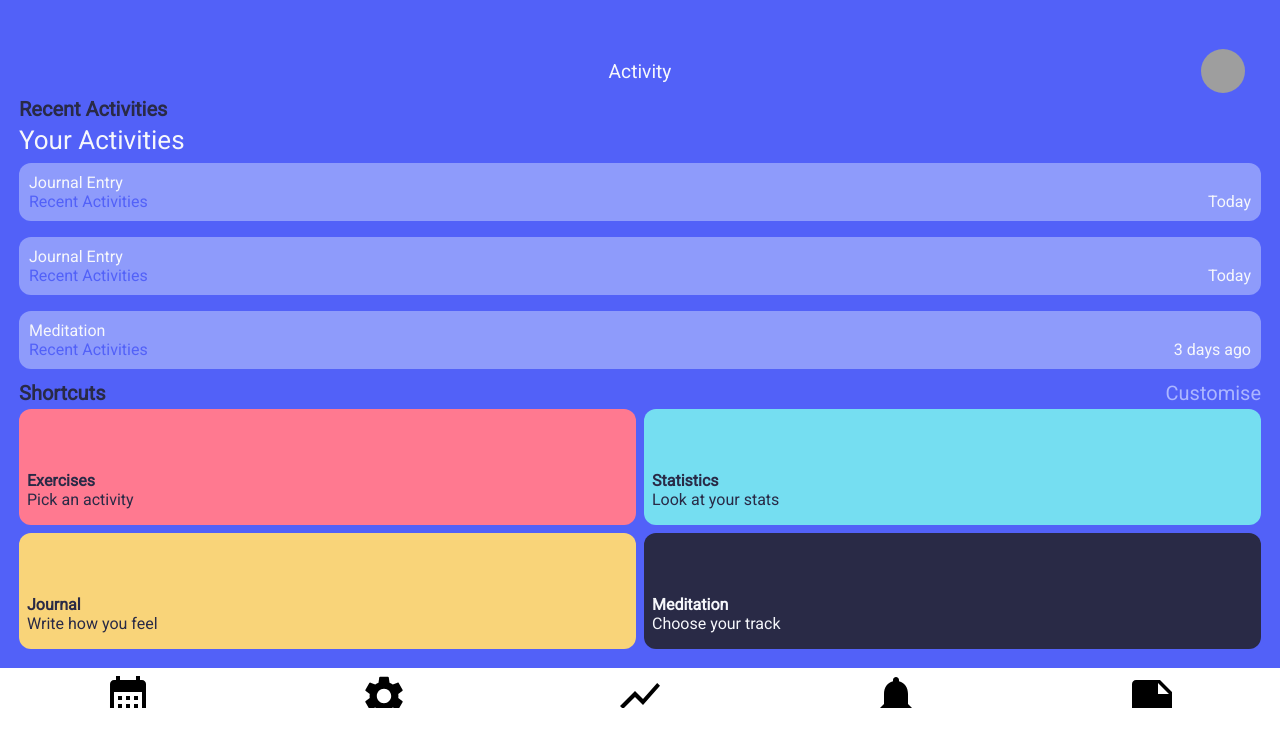
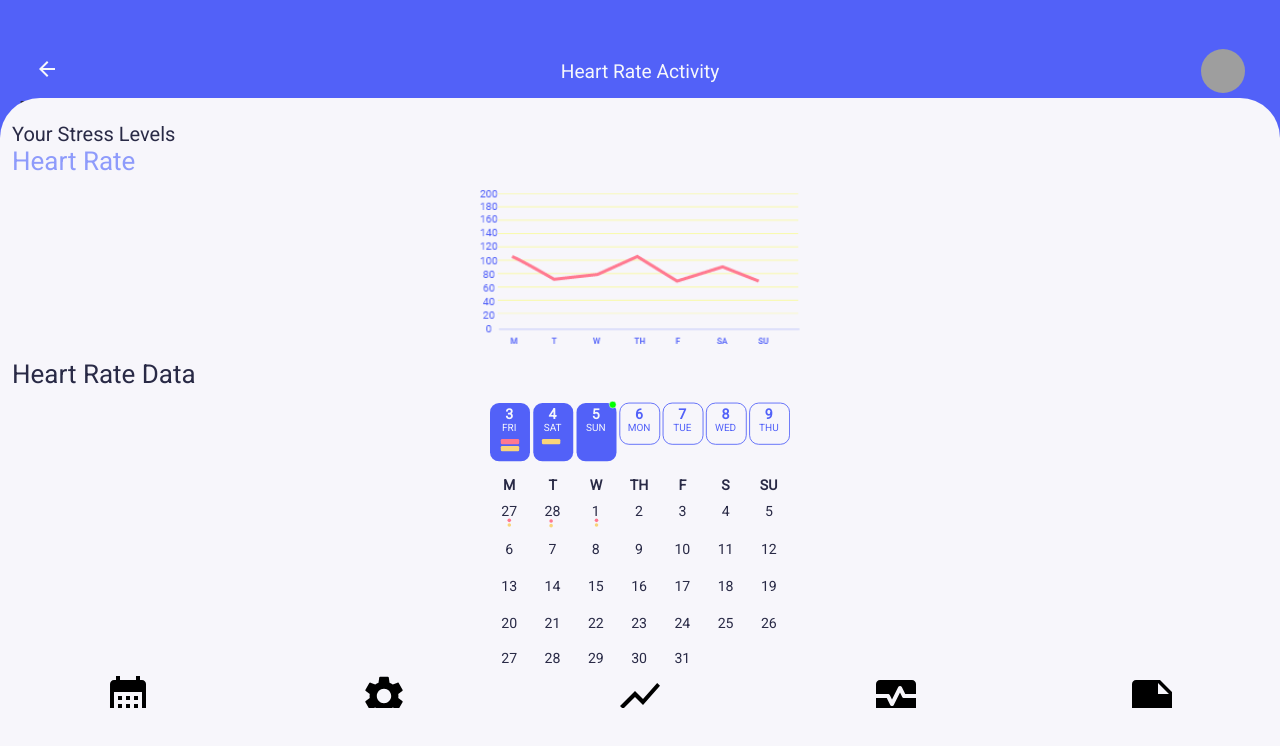
Before and after one commit to k-a1d/Zentria, a React (Create React App) app in the folder web-app/: page / in a window 1280 px wide. Both pictures are taken after a click on the icon 896 px from the left and 696 px from the top of the page. Shown: the top 746 px of the page. Built offline with nearby package versions, Linux system fonts and the light colour scheme; grey boxes are pictures that could not be loaded.

Commit message:
More images

```diff
--- a/web-app/src/components/Elements/PageHeader/PageHeader.css
+++ b/web-app/src/components/Elements/PageHeader/PageHeader.css
@@ -1,7 +1,7 @@
 .page-header {
     margin-top: 30px;
     display: grid;
-    grid-template-columns: repeat(3, 1fr);
+    grid-template-columns: 1fr 4fr 1fr;
     grid-column-start: 3;
 }
 
@@ -11,6 +11,7 @@
     align-items: center;
     padding: 0 16px;
     font-size: larger;
+    flex: 1;
 }
 
 .hide {
--- /dev/null
+++ b/web-app/src/components/HeartRate/HeartRate.css
@@ -0,0 +1,9 @@
+#heart-rate {
+    text-align: left;
+    padding: 24px 12px;
+    background-color: #F7F6FB;
+}
+
+.stats > svg {
+    width: 300px
+}
--- /dev/null
+++ b/web-app/src/components/HeartRate/HeartRate.js
@@ -0,0 +1,25 @@
+import HeartRateGraph from "../../images/heartrate-graph.png";
+import { ReactComponent as Calendar } from "../../images/Calendar.svg";
+import './HeartRate.css'
+
+const HeartRate = () => {
+    return (
+        <div id='heart-rate'>
+            <div className="large-header" style={{color: '#292A46'}}>Your Stress Levels</div>
+            <div className="larger-header" style={{color: '#8E9BFB'}}>Heart Rate</div>
+            <div className='stats-container'>
+                <div className='stats'>
+                    <img src={HeartRateGraph} alt='Sleep Pattern Graph'/>
+                </div>
+            </div>
+            <div className="larger-header" style={{color: '#292A46'}}>Heart Rate Data</div>
+            <div className='stats-container'>
+                <div className='stats'>
+                    <Calendar />
+                </div>
+            </div>
+        </div>
+    )
+}
+
+export default HeartRate;
--- a/web-app/src/components/Home/Home.js
+++ b/web-app/src/components/Home/Home.js
@@ -5,7 +5,6 @@ import PageHeader from '../Elements/PageHeader/PageHeader';
 import './Home.css'
 
 const Home = ({ sliderContent,  slideAnimation}) => {
-
     const ActivityPreview = ({ title, desc, time }) => {
         return (
             <div className='activity-preview'>
@@ -52,7 +51,7 @@ const Home = ({ sliderContent,  slideAnimation}) => {
 
             <div id='tiles-container'>
                 <Tile tileColour={'#FF7990'} title={'Exercises'} desc={'Pick an activity'} textColor={'#292A46'} />
-                <Tile tileColour={'#75DEF1'} title={'Statistics'} desc={'Look at your stats'} textColor={'#292A46'} onClickFunc={() => slideAnimation('#5261F8', 'Statistics', <Statistics />)}/>
+                <Tile tileColour={'#75DEF1'} title={'Statistics'} desc={'Look at your stats'} textColor={'#292A46'} onClickFunc={() => slideAnimation('#5261F8', 'Sleep', <Statistics />)}/>
                 <Tile tileColour={'#F9D479'} title={'Journal'} desc={'Write how you feel'} textColor={'#292A46'} onClickFunc={() => slideAnimation('#5261F8', 'Checkin', <Journal />)} />
                 <Tile id='Meditation' tileColour={'#292A46'} title={'Meditation'} desc={'Choose your track'} textColor={'#F6F7FB'} onClickFunc={() => slideAnimation('#292A46' , 'Meditation', <Meditation />)}/>
             </div>
--- a/web-app/src/components/NavBar/NavBar.js
+++ b/web-app/src/components/NavBar/NavBar.js
@@ -1,12 +1,13 @@
 import React from "react";
 import CalendarMonthIcon from '@mui/icons-material/CalendarMonth';
 import SettingsIcon from '@mui/icons-material/Settings';
-import NotificationsIcon from '@mui/icons-material/Notifications';
+import MonitorHeartIcon from '@mui/icons-material/MonitorHeart';
 import ShowChartIcon from '@mui/icons-material/ShowChart';
 import NoteIcon from '@mui/icons-material/Note';
 import Statistics from "../Statistics/Statistics";
 import Calendar from "../Calendar/Calendar";
 import Journal from "../Journal/Journal";
+import HeartRate from "../HeartRate/HeartRate";
 import './NavBar.css'
 
 const NavBar = ({ slideAnimation }) => {
@@ -14,8 +15,8 @@ const NavBar = ({ slideAnimation }) => {
         <div id="NavBar">
             <CalendarMonthIcon onClick={() => slideAnimation('#5261F8', 'Journal', <Calendar />)}/>
             <SettingsIcon onClick={() => console.log('hey')}/>
-            <ShowChartIcon onClick={() => slideAnimation('#5261F8', 'Statistics', <Statistics />)}/>
-            <NotificationsIcon onClick={() => console.log('hey')}/>
+            <ShowChartIcon onClick={() => slideAnimation('#5261F8', 'Sleep', <Statistics />)}/>
+            <MonitorHeartIcon onClick={() => slideAnimation('#5261F8', 'Heart Rate Activity', <HeartRate />)}/>
             <NoteIcon onClick={() => slideAnimation('#5261F8', 'Checkin', <Journal />)}/>
         </div>
     )
--- a/web-app/src/components/Statistics/Statistics.css
+++ b/web-app/src/components/Statistics/Statistics.css
@@ -25,3 +25,31 @@
     text-align: left;
     padding: 24px 12px;
 }
+
+#statistics-container{
+    display: flex;
+    justify-content: center;
+}
+
+#previous-sleep-data {
+    display: inline-flex;
+    width: 90%;
+    max-width: 450px;
+}
+
+#previous-sleep-data > div {
+    flex: 1;
+    max-width: 200px;
+    margin: 8px;
+    height: 100px;
+}
+
+#previous-sleep-data-container {
+    width: 100%;
+    display: flex;
+    justify-content: center;
+}
+
+.preview-image > img {
+    width: 100%;
+}
--- a/web-app/src/components/Statistics/Statistics.js
+++ b/web-app/src/components/Statistics/Statistics.js
@@ -1,10 +1,20 @@
 import React from "react";
 // import { ReactComponent as SleepPattern } from "../../images/Sleep-pattern.svg";
 import SleepPattern from "../../images/Sleep-Pattern.png";
-import HeartRateData from "../../images/Heart-Rate-Data.png";
+import MockSleep from "../../images/mock-sleep.png";
+// import HeartRateData from "../../images/Heart-Rate-Data.png";
 import './Statistics.css'
 
 const Statistics = () => {
+    const ActivityPreview = ({ desc }) => {
+        return (
+            <div className='activity-preview'>
+                <div style={{color: '#F6F7FB'}}>{desc}</div>
+                <div className="preview-image"><img src={MockSleep} alt='mocks sleep data' /></div>
+            </div>
+        );
+    };
+
     return (
         <div id='statistics'>
             <div className="large-header" style={{color: '#8E9BFB'}}>7 days Sleep</div>
@@ -14,13 +24,17 @@ const Statistics = () => {
                     <img src={SleepPattern} alt='Sleep Pattern Graph'/>
                 </div>
             </div>
-            <div className="larger-header">Heart Rate Data</div>
-            <div className='stats-container'>
-                <div className='stats'>
-                    <img src={HeartRateData} alt='Heart Rate Data'/>
-                </div>
+            <div className="larger-header">Previous Sleep Data</div>
+            <div id='previous-sleep-data-container'>
+            <div id='previous-sleep-data'>
+                <ActivityPreview desc={'Week'}/>
+                <ActivityPreview desc={'Month'}/>
+                <ActivityPreview desc={'Year'}/>
             </div>
+            </div>
+
         </div>
+
     )
 }
 
```
Also changed, not shown: web-app/src/images/heartrate-graph.png (added), web-app/src/images/mock-sleep.png (added).
